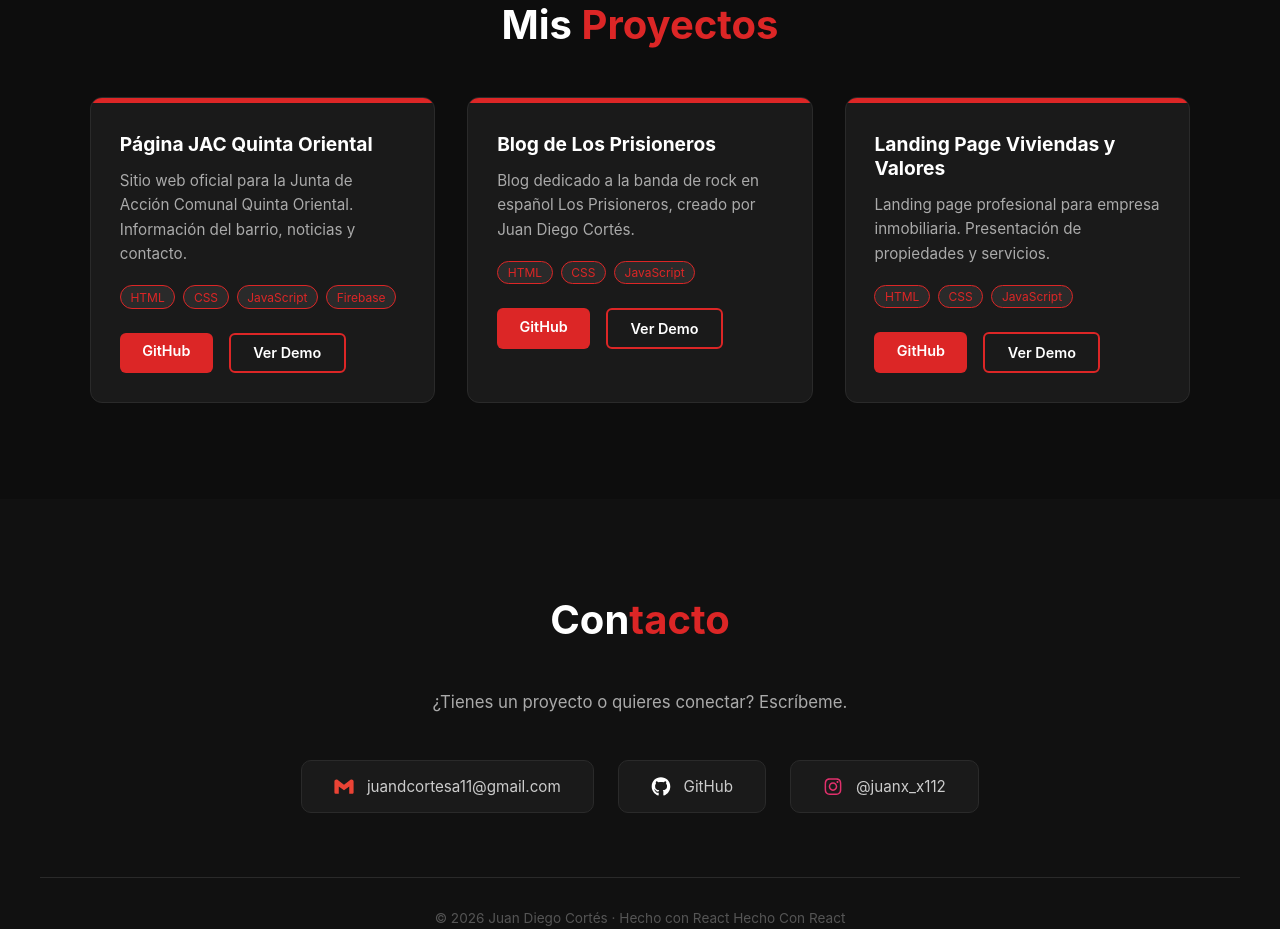
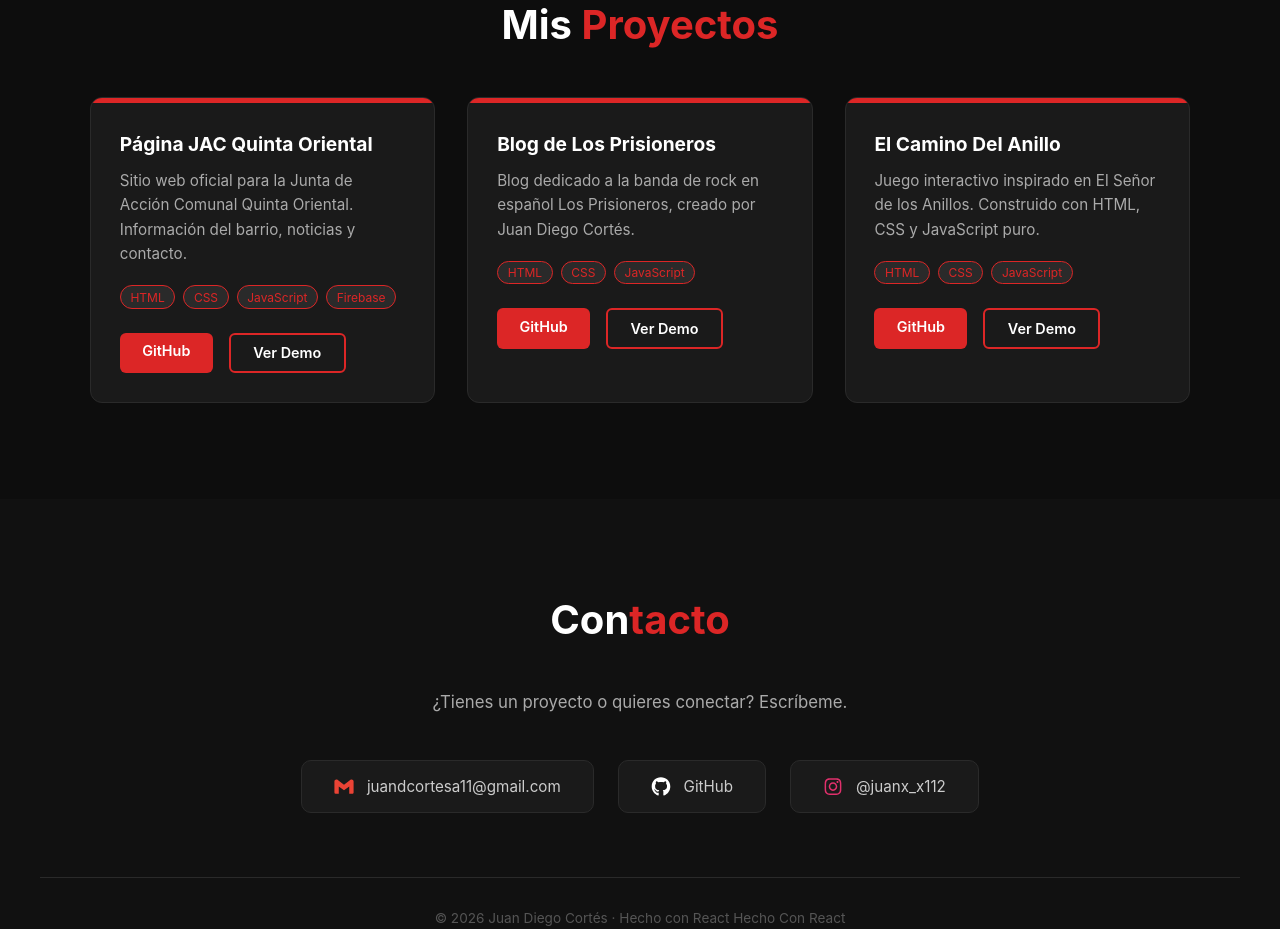
Before and after one commit to juan-Diego-code/mi-proyecto-react, a React (Create React App) app: page / in a window 1280 px wide. Shown: the part 2160-3089 px from the top of the page. Built offline with nearby package versions, Linux system fonts and the light colour scheme.

Commit message:
corregir proyectos

```diff
--- a/src/components/Proyectos/Proyectos.js
+++ b/src/components/Proyectos/Proyectos.js
@@ -19,8 +19,8 @@ const proyectos = [
   {
     id: 3,
     tecnologias: ['HTML', 'CSS', 'JavaScript'],
-    github: 'https://github.com/juan-Diego-code/Landing-Page-ViviendasyValores',
-    demo: 'https://juan-diego-code.github.io/Landing-Page-ViviendasyValores/',
+    github: 'https://github.com/juan-Diego-code/El-Camino-del-Anillo.git',
+    demo: 'https://juan-diego-code.github.io/El-Camino-del-Anillo/',
   },
 ];
 
--- a/src/i18n/en.json
+++ b/src/i18n/en.json
@@ -66,8 +66,8 @@
           "descripcion": "Blog dedicated to the Spanish-language rock band Los Prisioneros, created by Juan Diego Cortés."
         },
         {
-          "titulo": "Viviendas y Valores Landing Page",
-          "descripcion": "Professional landing page for a real estate company. Property and services showcase."
+          "titulo": "The Road of the Ring",
+          "descripcion": "Interactive game inspired by The Lord of the Rings. Built with pure HTML, CSS and JavaScript."
         }
       ]
     },
--- a/src/i18n/es.json
+++ b/src/i18n/es.json
@@ -66,8 +66,8 @@
           "descripcion": "Blog dedicado a la banda de rock en español Los Prisioneros, creado por Juan Diego Cortés."
         },
         {
-          "titulo": "Landing Page Viviendas y Valores",
-          "descripcion": "Landing page profesional para empresa inmobiliaria. Presentación de propiedades y servicios."
+          "titulo": "El Camino Del Anillo",
+          "descripcion": "Juego interactivo inspirado en El Señor de los Anillos. Construido con HTML, CSS y JavaScript puro."
         }
       ]
     },
```
